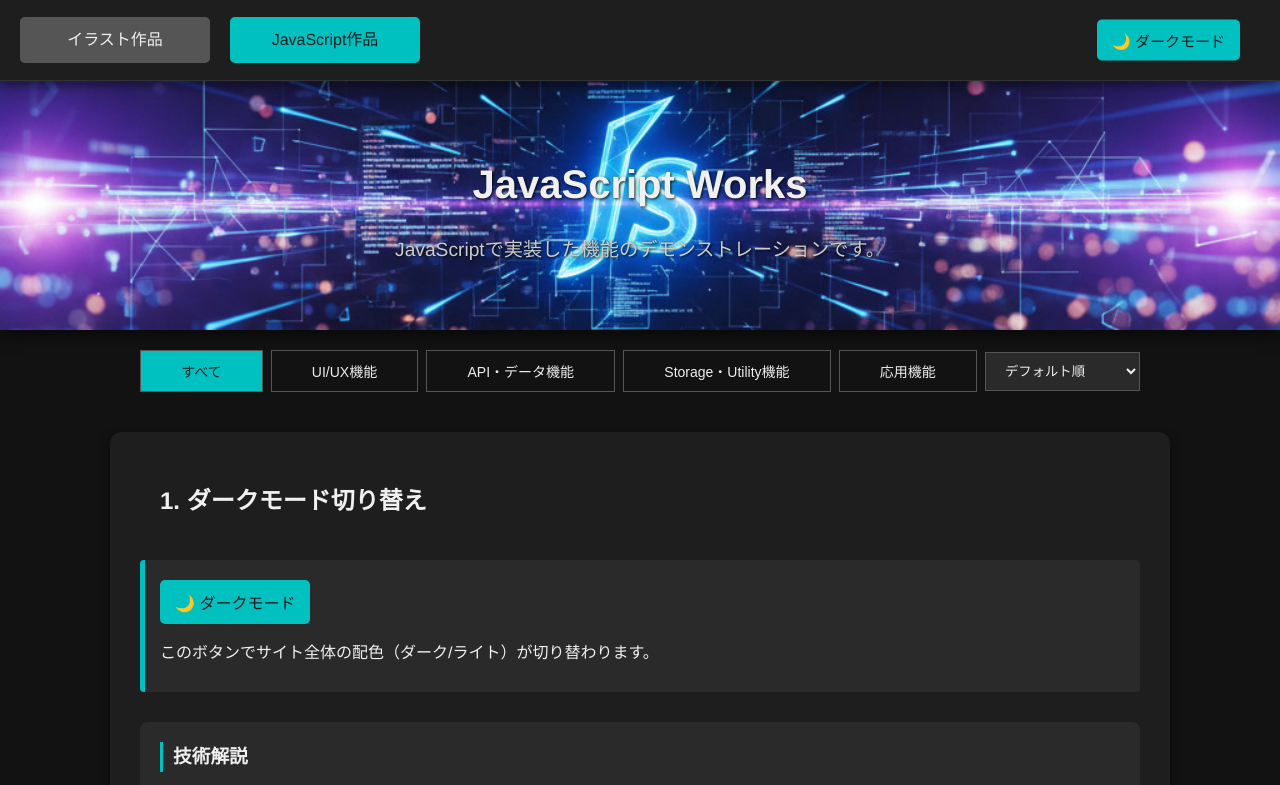
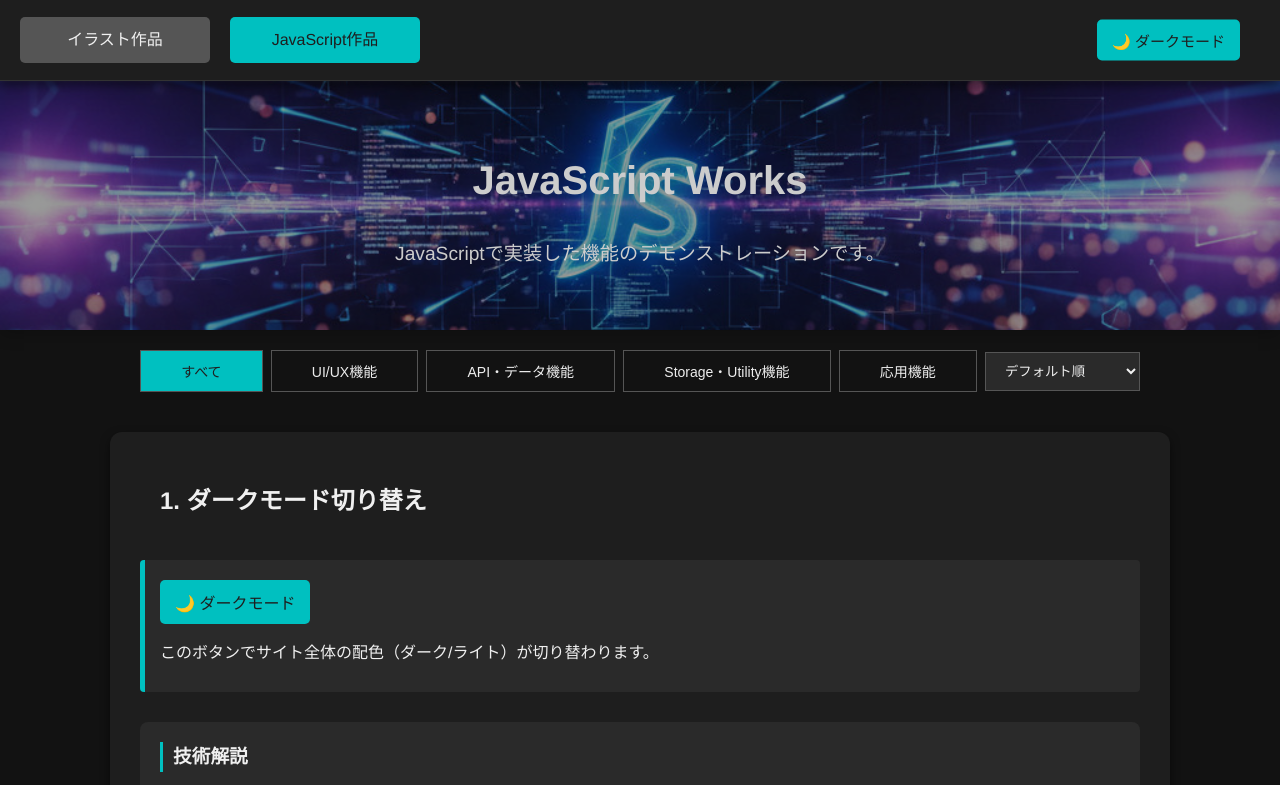
Before and after one commit to Takenocomic/my-illustration-Portfolio, a plain HTML site: page js-works.html in a window 1280 px wide. Both pictures are taken after a click on the button "ライトモード/ダークモード". Shown: the top 785 px of the page. Drawn offline with Linux system fonts and the light colour scheme.

Commit message:
ちょっとした調整

```diff
--- a/js-style.css
+++ b/js-style.css
@@ -162,7 +162,7 @@ header {
 }
 
 /*メインヘッダー*/
-.main-header{
+.main-top{
     flex-grow: 1;
     align-items: center;
     background-image: url('images/js-header-bg2.jpg'); /* 実際のファイルパスに修正してください */
@@ -178,16 +178,15 @@ header {
     align-items: center;
     text-align: center;
 
-    box-shadow: 0 5px 15px rgba(0, 0, 0, 0.6);
+    box-shadow: 0 5px 15px rgba(0, 0, 0, 0.2);
 }
-.header-text {
+.top-text {
     color: var(--main-bg-color);
-    text-shadow: none; /* 不要な影を削除 */
 }
-.header-text h1 {
+.top-text h1 {
     font-size: 2.5em;
 }
-.header-text p {
+.top-text p {
     font-size: 1.2em;
 }
 
@@ -802,7 +801,12 @@ body.dark-mode header {
     box-shadow: 0 1px 3px rgba(255, 255, 255, 0.05);
 }
 
-body.dark-mode .header-text p {
+body.dark-mode .main-top {
+    background-color: rgba(0, 0, 0, 0.4); /* 暗くしたい色（黒）と透明度（0.4=40%）を指定 */
+    background-blend-mode: multiply; /* 画像と色を「乗算」して暗くするモード */
+}
+
+body.dark-mode .top-text {
     color: #ccc;
 }
 
--- a/js-works.html
+++ b/js-works.html
@@ -29,8 +29,8 @@
     </header>
 
     <main>
-        <div class="main-header">
-            <div class="header-text">
+        <div class="main-top">
+            <div class="top-text">
                 <h1>JavaScript Works</h1>
                 <p>JavaScriptで実装した機能のデモンストレーションです。</p>
             </div>
```
